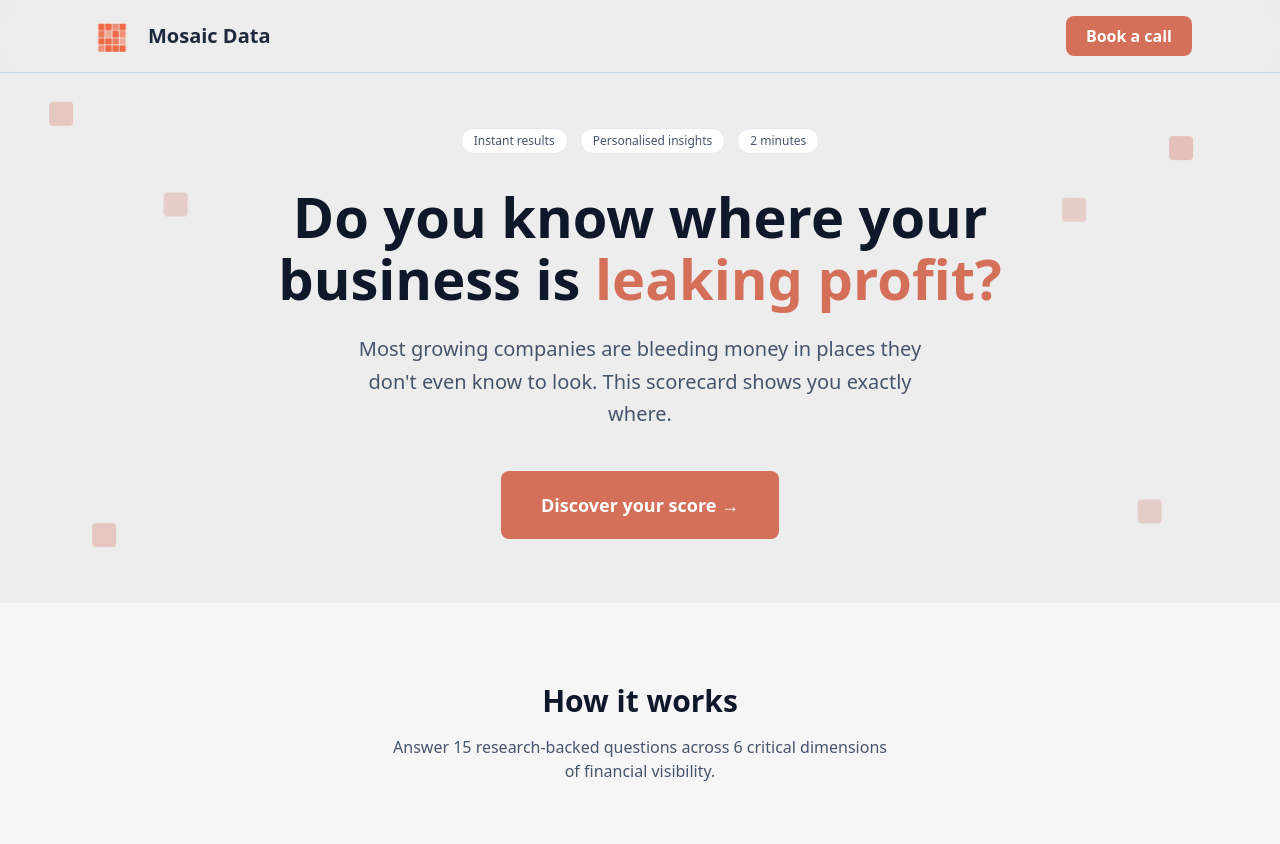
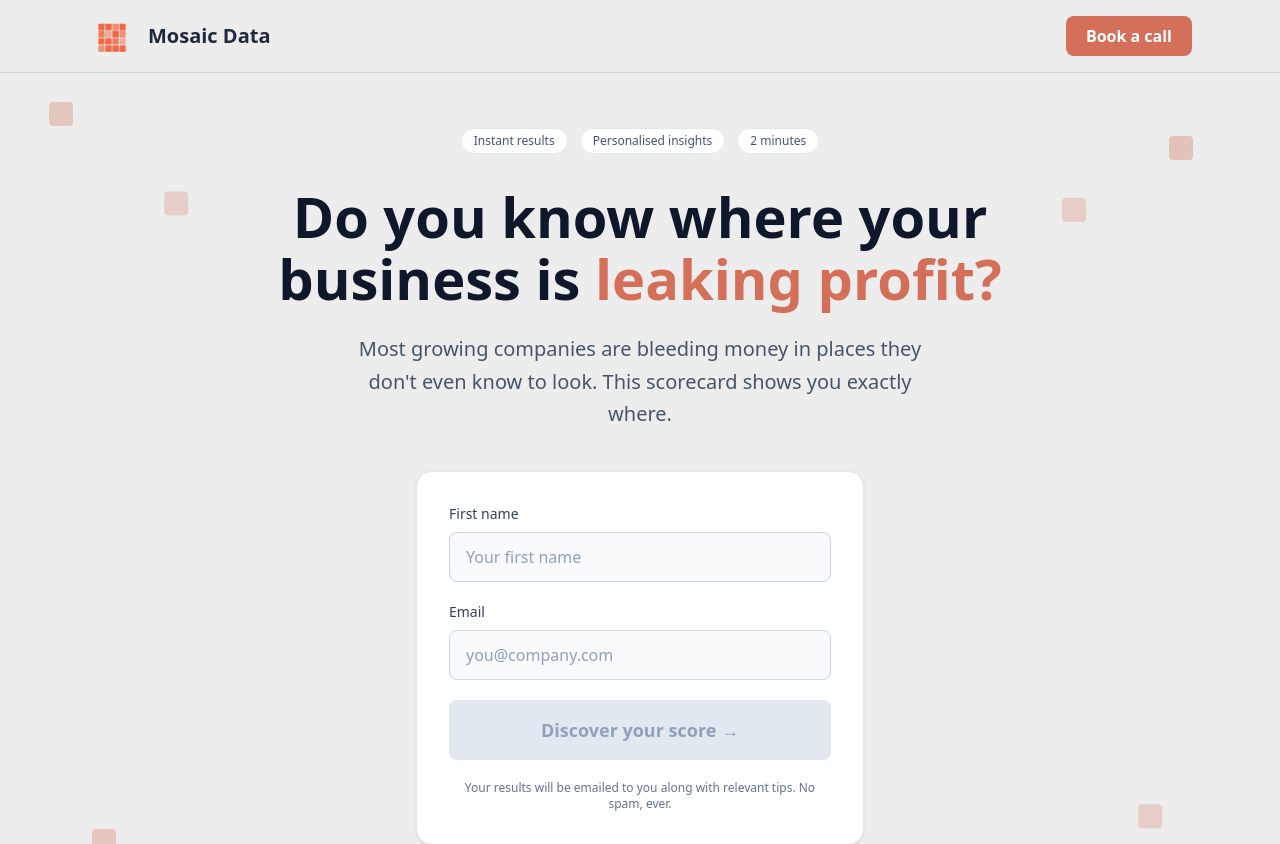
Before and after one commit to ninjalu/mosaic-data, a Next.js app: page /assess in a window 1280 px wide. Shown: the top 844 px of the page. Built offline with nearby package versions, Linux system fonts and the light colour scheme.

Commit message:
Inline lead capture form into assessment landing hero
Removes separate capture phase - form appears directly below
headline and tagline. Bottom CTA scrolls to form instead of
navigating to a new phase.

Co-Authored-By: Claude Opus 4.6 <noreply@anthropic.com>

```diff
--- a/app/assess/page.tsx
+++ b/app/assess/page.tsx
@@ -327,7 +327,7 @@ function ScoreCircle({ score }: { score: number }) {
 
 // --- Main Component ---
 
-type Phase = "landing" | "capture" | "context" | "questions" | "results";
+type Phase = "landing" | "context" | "questions" | "results";
 
 export default function AssessPage() {
   const [phase, setPhase] = useState<Phase>("landing");
@@ -415,12 +415,13 @@ export default function AssessPage() {
   async function handleLeadCapture(e: React.FormEvent) {
     e.preventDefault();
     setSubmitting(true);
-    // Small delay to feel intentional
     await new Promise((r) => setTimeout(r, 300));
     setSubmitting(false);
     setPhase("context");
     window.scrollTo(0, 0);
   }
+
+  const leadValid = leadInfo.firstName.trim() !== "" && leadInfo.email.trim() !== "" && leadInfo.email.includes("@");
 
   const dimScores = calculateScores();
   const overallScore = getOverallScore(dimScores);
@@ -446,7 +447,7 @@ export default function AssessPage() {
       {/* ========== LANDING PHASE ========== */}
       {phase === "landing" && (
         <>
-          {/* Hero */}
+          {/* Hero + Lead Capture */}
           <section className="pt-32 pb-16 px-6 relative overflow-hidden">
             <div className="absolute top-28 left-[5%] w-6 h-6 bg-[#D4705A]/30 rounded-sm animate-float1" />
             <div className="absolute top-44 left-[12%] w-6 h-6 bg-[#D4705A]/25 rounded-sm animate-float2" />
@@ -455,7 +456,8 @@ export default function AssessPage() {
             <div className="absolute bottom-12 left-[8%] w-6 h-6 bg-[#D4705A]/30 rounded-sm animate-float3" />
             <div className="absolute bottom-24 right-[10%] w-6 h-6 bg-[#D4705A]/25 rounded-sm animate-float2" />
 
-            <div className="max-w-3xl mx-auto text-center relative z-10">
+            <div className="max-w-3xl mx-auto relative z-10">
+              <div className="text-center">
                 <div className="flex items-center justify-center gap-3 mb-8">
                   <span className="px-3 py-1 bg-white border border-slate-200 rounded-full text-xs font-medium text-slate-600">
                     Instant results
@@ -477,13 +479,56 @@ export default function AssessPage() {
                   Most growing companies are bleeding money in places they don&apos;t even know
                   to look. This scorecard shows you exactly where.
                 </p>
+              </div>
+
+              {/* Inline Lead Capture */}
+              <form onSubmit={handleLeadCapture} className="max-w-md mx-auto bg-white border border-slate-200 rounded-2xl p-8 shadow-sm space-y-5">
+                <div>
+                  <label htmlFor="firstName" className="block text-sm font-medium text-slate-700 mb-2">
+                    First name
+                  </label>
+                  <input
+                    type="text"
+                    id="firstName"
+                    required
+                    value={leadInfo.firstName}
+                    onChange={(e) => setLeadInfo((prev) => ({ ...prev, firstName: e.target.value }))}
+                    className="w-full px-4 py-3 bg-slate-50 border border-slate-300 rounded-lg text-slate-900 placeholder-slate-400 focus:ring-2 focus:ring-coral focus:border-coral"
+                    placeholder="Your first name"
+                  />
+                </div>
+
+                <div>
+                  <label htmlFor="email" className="block text-sm font-medium text-slate-700 mb-2">
+                    Email
+                  </label>
+                  <input
+                    type="email"
+                    id="email"
+                    required
+                    value={leadInfo.email}
+                    onChange={(e) => setLeadInfo((prev) => ({ ...prev, email: e.target.value }))}
+                    className="w-full px-4 py-3 bg-slate-50 border border-slate-300 rounded-lg text-slate-900 placeholder-slate-400 focus:ring-2 focus:ring-coral focus:border-coral"
+                    placeholder="you@company.com"
+                  />
+                </div>
 
                 <button
-                onClick={() => { setPhase("capture"); window.scrollTo(0, 0); }}
-                className="inline-block px-10 py-5 bg-coral text-white rounded-lg font-semibold hover:bg-coral-light transition-colors text-lg"
+                  type="submit"
+                  disabled={submitting || !leadValid}
+                  className={`w-full py-4 rounded-lg font-semibold transition-colors text-lg ${
+                    leadValid
+                      ? "bg-coral text-white hover:bg-coral-light"
+                      : "bg-slate-200 text-slate-400 cursor-not-allowed"
+                  }`}
                 >
-                Discover your score &rarr;
+                  {submitting ? "Starting..." : "Discover your score \u2192"}
                 </button>
+
+                <p className="text-xs text-slate-500 text-center">
+                  Your results will be emailed to you along with relevant tips. No spam, ever.
+                </p>
+              </form>
             </div>
           </section>
 
@@ -572,7 +617,7 @@ export default function AssessPage() {
                 Takes 2 minutes. No sales call. Just clarity on where to focus.
               </p>
               <button
-                onClick={() => { setPhase("capture"); window.scrollTo(0, 0); }}
+                onClick={() => window.scrollTo({ top: 0, behavior: "smooth" })}
                 className="inline-block px-10 py-5 bg-coral text-white rounded-lg font-semibold hover:bg-coral-light transition-colors text-lg"
               >
                 Discover your score &rarr;
@@ -580,66 +625,6 @@ export default function AssessPage() {
             </div>
           </section>
         </>
-      )}
-
-      {/* ========== LEAD CAPTURE PHASE ========== */}
-      {phase === "capture" && (
-        <main className="pt-28 pb-20 px-6">
-          <div className="max-w-md mx-auto">
-            <div className="text-center mb-8">
-              <h1 className="text-3xl font-bold text-slate-900 mb-3">
-                Where should we send your results?
-              </h1>
-              <p className="text-slate-600">
-                Your personalised scorecard and recommendations will be ready instantly.
-              </p>
-            </div>
-
-            <form onSubmit={handleLeadCapture} className="bg-white border border-slate-200 rounded-2xl p-8 shadow-sm space-y-5">
-              <div>
-                <label htmlFor="firstName" className="block text-sm font-medium text-slate-700 mb-2">
-                  First name
-                </label>
-                <input
-                  type="text"
-                  id="firstName"
-                  required
-                  value={leadInfo.firstName}
-                  onChange={(e) => setLeadInfo((prev) => ({ ...prev, firstName: e.target.value }))}
-                  className="w-full px-4 py-3 bg-slate-50 border border-slate-300 rounded-lg text-slate-900 placeholder-slate-400 focus:ring-2 focus:ring-coral focus:border-coral"
-                  placeholder="Your first name"
-                />
-              </div>
-
-              <div>
-                <label htmlFor="email" className="block text-sm font-medium text-slate-700 mb-2">
-                  Email
-                </label>
-                <input
-                  type="email"
-                  id="email"
-                  required
-                  value={leadInfo.email}
-                  onChange={(e) => setLeadInfo((prev) => ({ ...prev, email: e.target.value }))}
-                  className="w-full px-4 py-3 bg-slate-50 border border-slate-300 rounded-lg text-slate-900 placeholder-slate-400 focus:ring-2 focus:ring-coral focus:border-coral"
-                  placeholder="you@company.com"
-                />
-              </div>
-
-              <button
-                type="submit"
-                disabled={submitting}
-                className="w-full py-4 bg-coral text-white rounded-lg font-semibold hover:bg-coral-light transition-colors text-lg"
-              >
-                {submitting ? "Starting..." : "Start the assessment"}
-              </button>
-
-              <p className="text-xs text-slate-500 text-center">
-                Your results will be emailed to you along with relevant tips. No spam, ever.
-              </p>
-            </form>
-          </div>
-        </main>
       )}
 
       {/* ========== CONTEXT PHASE ========== */}
```
Lines whose indentation alone changed are shown as unchanged.
